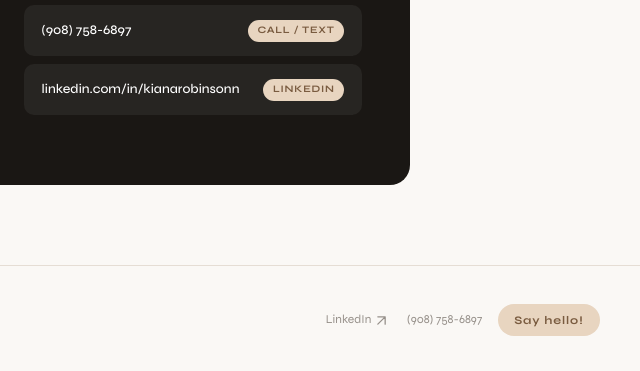
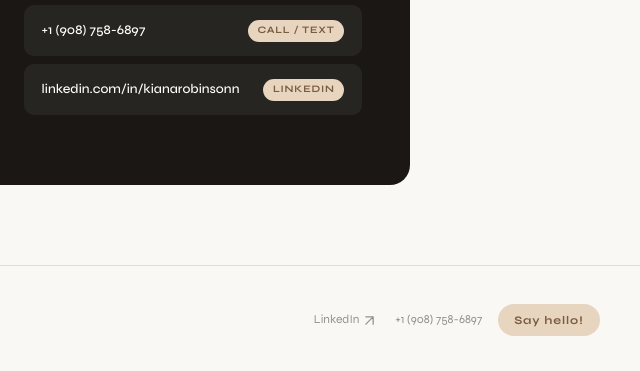
Before and after one commit to Kianarobinsonn/My-website, a website: page index.html in a window 1280 px wide. Shown: the part 2865-3236 px from the top of the page, 640-1280 px from the left. Drawn offline with Linux system fonts and the light colour scheme.

Commit message:
international number code

```diff
--- a/index.html
+++ b/index.html
@@ -242,7 +242,7 @@
           <span class="path-role-tag">Email</span>
         </a>
         <a href="tel:+19087586897" class="path-role">
-          <span class="path-role-name">(908) 758-6897</span>
+          <span class="path-role-name">+1 (908) 758-6897</span>
           <span class="path-role-tag">Call / text</span>
         </a>
         <a href="https://www.linkedin.com/in/kianarobinsonn/" target="_blank" rel="noopener" class="path-role">
@@ -266,7 +266,7 @@
             <path d="M2 2h8M10 2v8M10 2L2 10" stroke="currentColor" stroke-width="1.4" stroke-linecap="round" stroke-linejoin="round"/>
           </svg>
         </a>
-        <a href="tel:+19087586897">(908) 758-6897</a>
+        <a href="tel:+19087586897">+1 (908) 758-6897</a>
       </div>
       <a href="mailto:kiananr04@gmail.com" class="footer-cta">Say hello!</a>
     </div>
```
